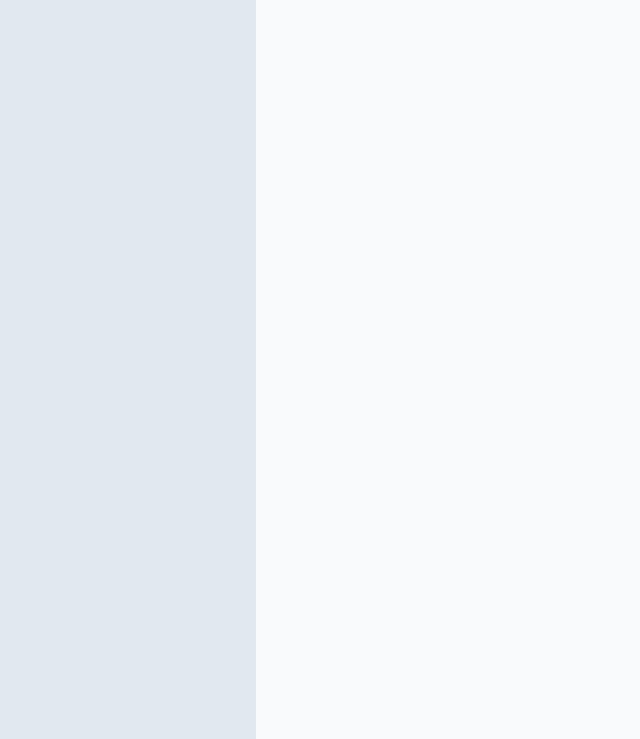
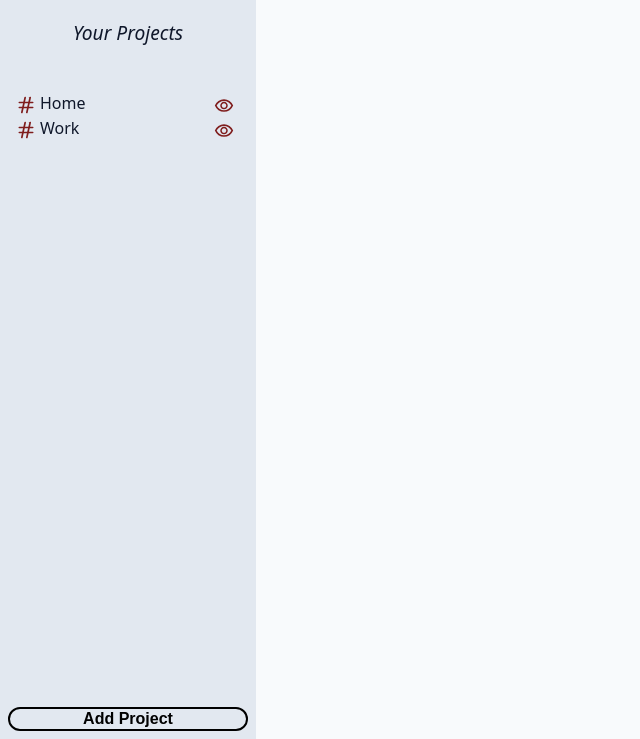
Before and after one commit to priyansh-dimri/todo-list, a website built with webpack: page src/template.html in a window 1280 px wide. Shown: the part 61-800 px from the top of the page, without its empty margins (0-640 px from the left). Built offline with nearby package versions, Linux system fonts and the light colour scheme.

Commit message:
add sidebar elements and styles
- Added show.svg, hide.svg and project-icon.svg in assets directory
- Added todo-heading, projects-heading, projects-container and
  add-project button in sidebar container
- Added 2 dummy project-title-sub-containers in projects-container
  containing hash icon, project-title and toggle-project button
- Added style to each element in sidebar in styles.css

```diff
--- a/src/styles/styles.css
+++ b/src/styles/styles.css
@@ -5,6 +5,8 @@
 
   --font-color: #0f172a;
   --select-font-color: #f87171;
+
+  --icon-height: 20px;
 }
 
 body {
@@ -20,6 +22,58 @@ body {
   height: 100vh;
 }
 
+/* Sidebar styles */
 #sidebar {
   background-color: var(--sidebar-background);
+  display: flex;
+  flex-direction: column;
+  justify-content: space-between;
+  gap: 0.5rem;
+  padding: 0.5rem;
 }
+
+.todo-heading {
+  text-align: center;
+  font-size: 2rem;
+}
+
+.projects-heading {
+  font-style: italic;
+  text-align: center;
+  font-size: 1.2rem;
+}
+
+#projects-titles-container {
+  height: 70vh;
+  overflow: scroll;
+
+  padding: 0.5rem;
+}
+
+.projects-title-sub-container {
+  display: grid;
+  grid-template-columns: auto 1fr auto;
+  gap: 0.25rem;
+}
+
+.toggle-icon,
+.project-icon {
+  height: var(--icon-height);
+}
+
+.toggle-project {
+  background-color: transparent;
+  border: none;
+}
+
+#add-project {
+  border-radius: 100px;
+  border: 2px solid black;
+  font-weight: bold;
+  font-size: 1rem;
+  background-color: transparent;
+}
+
+#add-project:active {
+  background-color: var(--select-background);
+}
--- a/src/template.html
+++ b/src/template.html
@@ -7,7 +7,29 @@
 </head>
 <body>
     <div class="container">
-        <div id="sidebar"></div>
+        <div id="sidebar">
+            <div class="todo-heading">TODO</div>
+            <div class="projects-heading">Your Projects</div>
+            <div class="projects-container">
+                <div id="projects-titles-container">
+                    <div class="projects-title-sub-container">
+                        <img src="./assets/project-icon.svg" alt="Hash Icon" class="project-icon" />
+                        <div class="project-title">Home</div>
+                        <button class="toggle-project" type="button" aria-label="Toggle Project Visibility" value="visible">
+                            <img src="./assets/show.svg" alt="Show" class="toggle-icon">
+                        </button>
+                    </div>
+                    <div class="projects-title-sub-container">
+                        <img src="./assets/project-icon.svg" alt="Hash Icon" class="project-icon" />
+                        <div class="project-title">Work</div>
+                        <button class="toggle-project" type="button" aria-label="Toggle Project Visibility" value="visible">
+                            <img src="./assets/show.svg" alt="Show" class="toggle-icon">
+                        </button>
+                    </div>
+                </div>
+            </div>
+            <button id="add-project" type="button">Add Project</button>
+        </div>
         <div id="main"></div>
     </div>
 </body>
```
Also changed, not shown: src/assets/hide.svg (added), src/assets/project-icon.svg (added), src/assets/show.svg (added).
